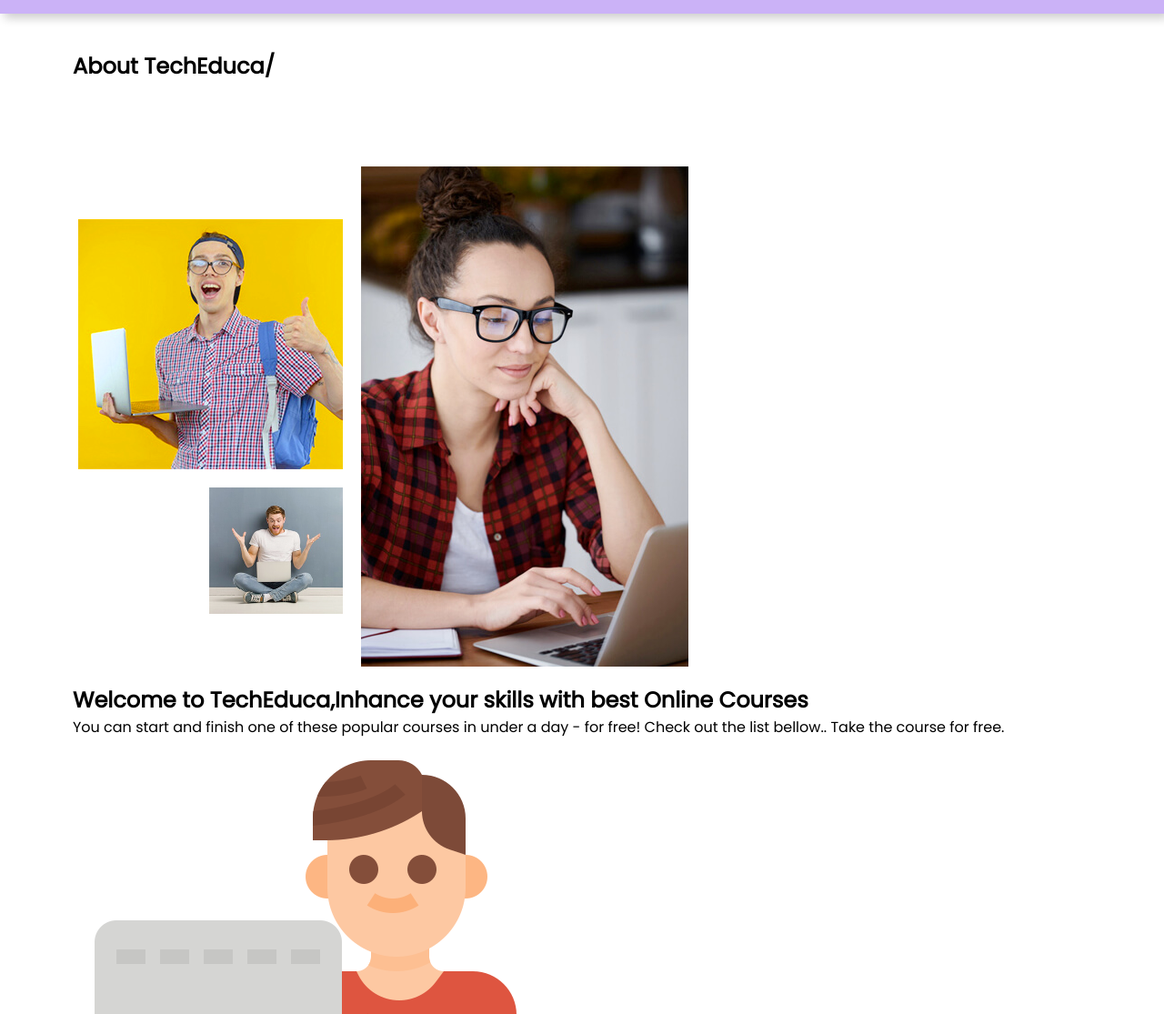
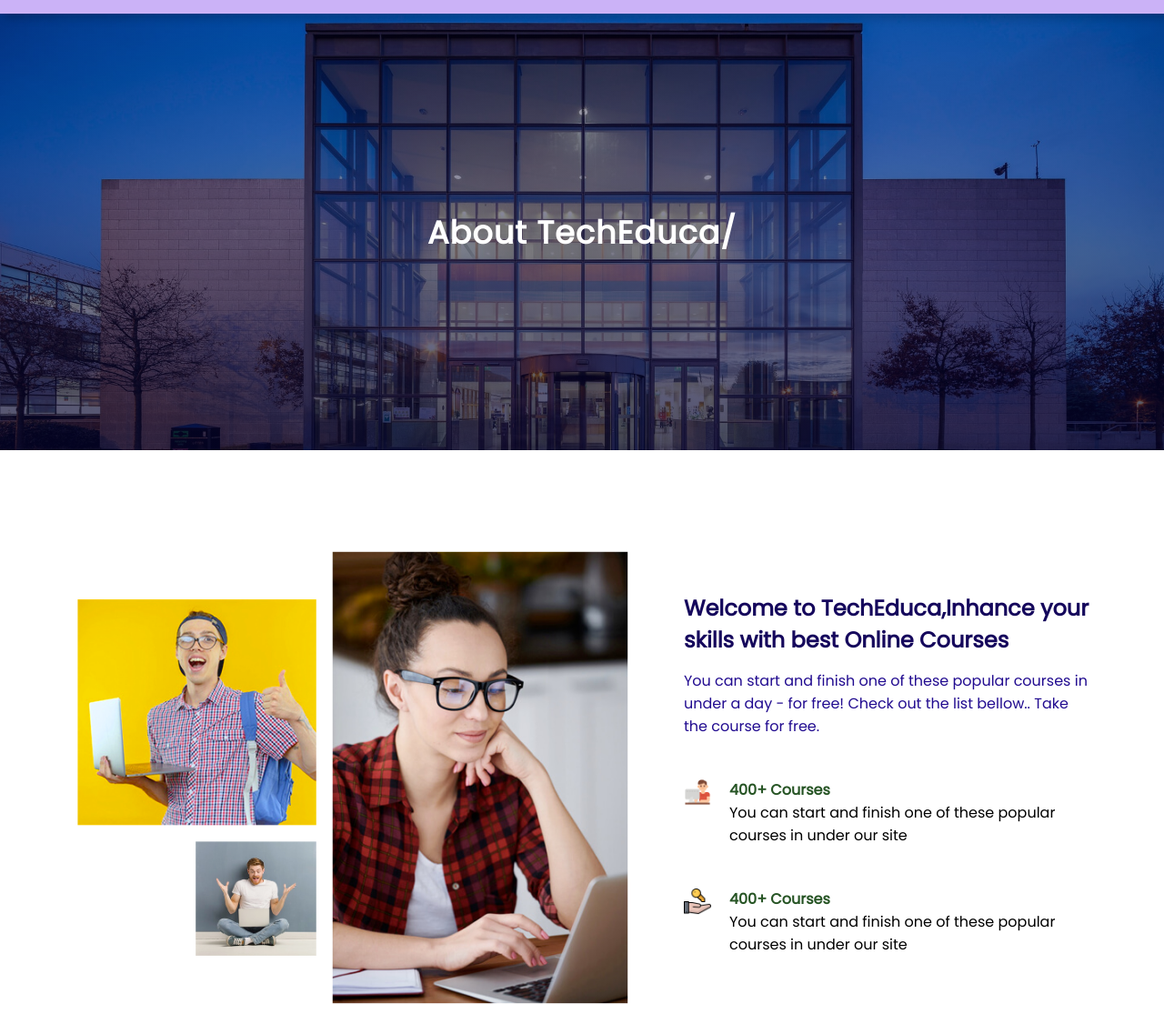
Before and after one commit to WakilIsrakAbir/Tech-Educa-Learning-Platform, a plain HTML site: page Tech-Educa Learning Platform/about.html in a window 1280 px wide. Shown: the part 120-1235 px from the top of the page at 91% size. Drawn offline with nearby package versions, Linux system fonts and the light colour scheme.

Commit message:
Update style.css

```diff
--- a/Tech-Educa Learning Platform/style.css
+++ b/Tech-Educa Learning Platform/style.css
@@ -445,6 +445,108 @@
 }
 
 
+/* Style For About Page */
+/* Style For About Page */
+
+/* About Home */
+#about-home{
+    background-image: linear-gradient(rgba(9,5,54,0.3),rgba(5,4,46,0.7)), url("/Images/back1.jpg");
+    width: 100%;
+    height: 60vh;
+    background-size: cover;
+    background-position: center;
+    display: flex;
+    flex-direction: column;
+    align-items: center;
+    justify-content: center;
+}
+
+#about-home h2{
+    color: white;
+    font-size: 35px;
+    letter-spacing: 1px;
+}
+
+/* About Container */
+#about-container{
+    display: flex;
+    justify-content: center;
+    align-items: center;
+    padding-top: 100px;
+}
+
+#about-container .about-image{
+    width: 60%;
+}
+
+#about-container .about-image img{
+    width: 100%;
+    padding-right: 60px;
+}
+
+#about-container .about-text{
+    width: 40%;
+}
+
+#about-container .about-text h2{
+    color: rgb(21, 7, 92);
+    padding-bottom: 15px;
+}
+
+#about-container .about-text p{
+    color: rgb(34, 12, 144);
+    font-weight: 300;
+    padding-bottom: 15px;
+}
+
+#about-container .about-text .about-fe{
+    display: flex;
+    justify-content: space-between;
+    align-items: flex-start;
+    margin-top: 30px;
+}
+
+#about-container .about-text .about-fe img{
+    width: 50px;
+    background-size: cover;
+    background-position: center;
+    padding-right: 20px;
+}
+
+#about-container .about-text .about-fe .fe-text{
+    width: 90%;
+}
+
+#about-container .about-text .about-fe .fe-text h5{
+    font-size: 16px;
+    color: #265424;
+}
+
+#about-container .about-text .about-fe .fe-text p{
+    color: #000000;
+}
+
+/* Trust */
+#trust{
+    text-align: center;
+}
+
+#trust .trust-img{
+    display: flex;
+    justify-content: space-between;
+    align-items: center;
+    flex-wrap: wrap;
+}
+
+#trust .trust-img img{
+    width: 160px;
+    margin: 80px 0;
+}
+
+
+
+
+
 
 
 
@@ -576,6 +678,32 @@
         margin-bottom: 10px;
     }
 
+    /* About Page */
+    /* About Page */
+    #about-container {
+        flex-direction: column;
+    }
 
+    #about-container .about-image img {
+        width: 260px;
+        padding-right: 0px;
+        align-items: flex-start;
+    }
 
+    #about-container {
+        align-items: flex-start;
+    }
+
+    #about-container .about-text {
+        width: 100%;
+        margin-top: 40px;
+    }
+
+    #trust .trust-img {
+        justify-content: center;
+    }
+
+    #trust .trust-img img {
+        margin: 30px 0;
+    }
 }
```
